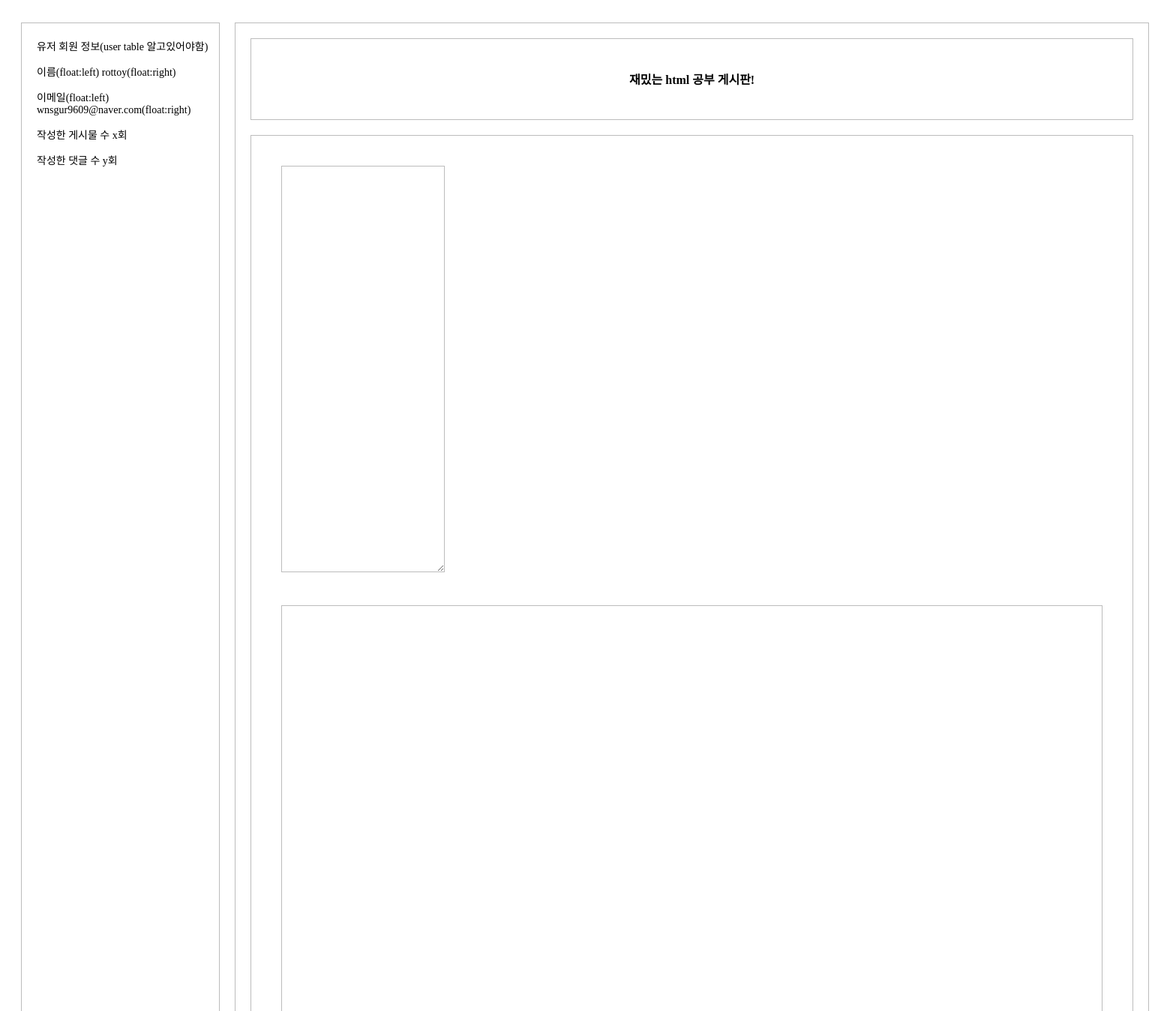
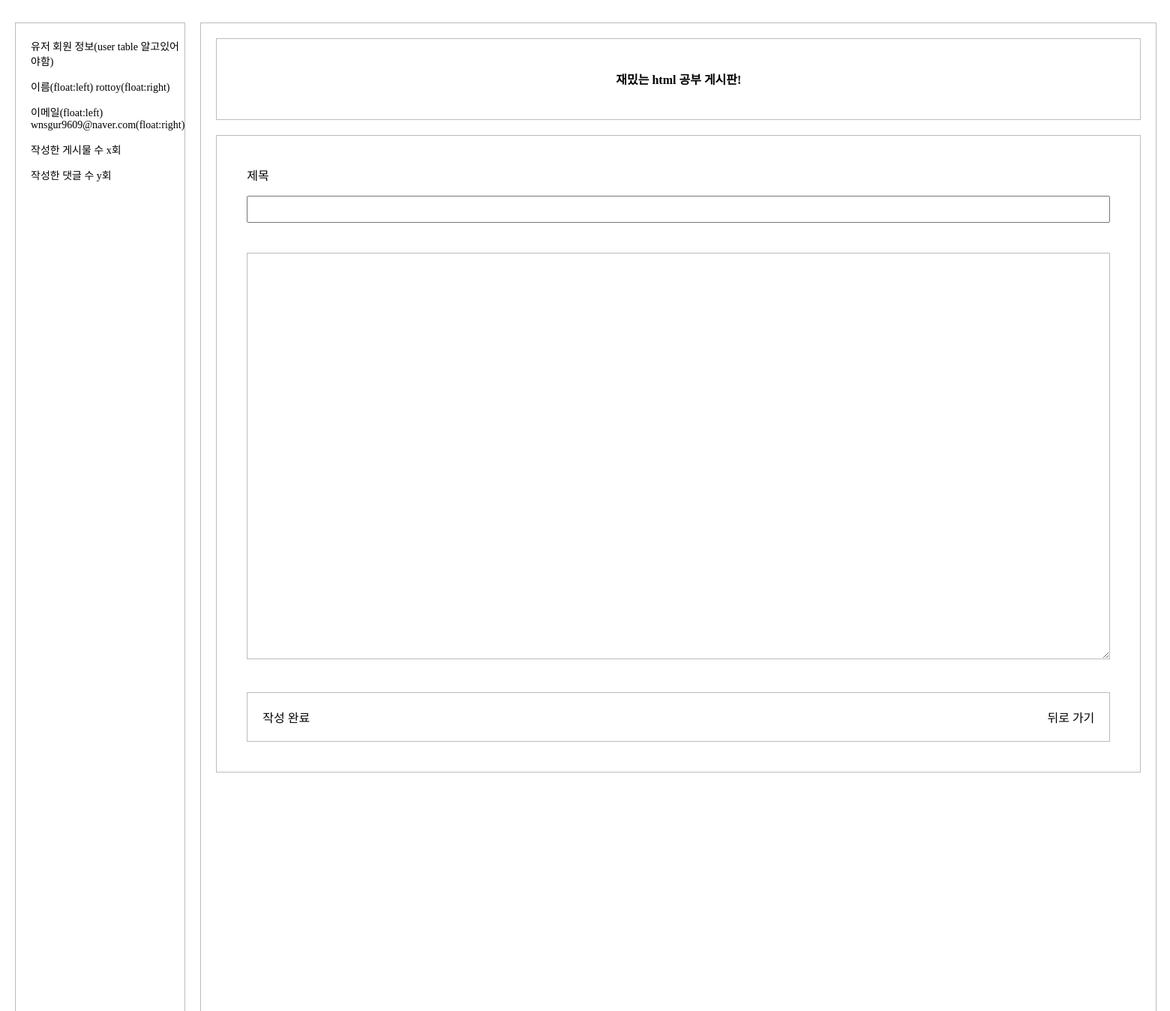
Before and after one commit to rottoy/Flask_SignUp_Project, a Flask app: page /main/write_page in a window 1560 px wide. Shown: the top 1348 px of the page at 75% size. Run offline with Flask 2, Linux system fonts and the light colour scheme; the visitor is signed in with stand-in values (Sample User, id 1); tables that the repository leaves empty or names only in its code hold one stand-in row (values such as "Sample post").

Commit message:
HTML 템플릿 대부분 완성, CRUD중 CUD 해야됨 U중

```diff
--- a/app.py
+++ b/app.py
@@ -94,12 +94,20 @@ def login():
 	return "실패!"
 
 #Session Needed URL
-@app.route('/main')
+@app.route('/main', methods=['GET','POST'])
 def main_page():
 	if session.get('users'):
+
 		try:
 			db= connect_mysql()
 			with db.cursor() as cursor:
+				if request.methods =='POST':
+					content_title = request.form['content_title']
+					content_textarea = request.form['content_textarea']
+				#update boards
+					sql ="""SELECT * FROM userinformation.boards;"""
+
+				#read boards
 				sql ="""SELECT * FROM userinformation.boards;"""
 
 				cursor.execute(sql)
@@ -111,7 +119,6 @@ def main_page():
 
 				return render_template('main_page.html', boards=boards, details="none")
 		except Exception as e:
-			print("오류 발생1")
 			return render_template('error.html',error=str(e))
 		finally:
 			db.close()
@@ -133,10 +140,13 @@ def board_page(index):
 
 
 				cursor.close()
-				for board in boards:
-					print(str(board))
+				if boards[0][3] == session['users'] :
+					return render_template('main_page.html', boards=boards,details="readAndUpdate")
+				else :
+					return render_template('main_page.html', boards=boards,details="read")
 
-				return render_template('main_page.html', boards=boards,details="read")
+
+
 		except Exception as e:
 			return render_template('error.html',error=str(e))
 		finally:
@@ -149,17 +159,37 @@ def board_page(index):
 @app.route('/main/write_page')
 def write_page():
 	if session.get('users'):
+		#no need sql
 		try:
 			db= connect_mysql()
 			with db.cursor() as cursor:
+				#board_writer , board_title, board_contents need
 				sql ="""SELECT SQL_NO_CACHE * FROM userinformation.boards;"""
 
 				cursor.execute(sql)
 				boards=cursor.fetchall()
+				cursor.close()
 
+				return render_template('main_page.html', boards=boards,details="write")
+		except Exception as e:
+			return render_template('error.html',error=str(e))
+		finally:
+			db.close()
+	else:
+		return render_template('error.html',error='유효하지 않은 접근입니다.')
+
+@app.route('/main/write_page/<int:index>')
+def update_page(index):
+	if session.get('users'):
+		try:
+			db= connect_mysql()
+			with db.cursor() as cursor:
+				#board_writer , board_title, board_contents need
+				sql ="""SELECT SQL_NO_CACHE * FROM userinformation.boards where board_idx='$s';""" % (index)
+
+				cursor.execute(sql)
+				boards=cursor.fetchall()
 				cursor.close()
-				for board in boards:
-					print(str(board))
 
 				return render_template('main_page.html', boards=boards,details="write")
 		except Exception as e:
@@ -170,6 +200,7 @@ def write_page():
 
 	else:
 		return render_template('error.html',error='유효하지 않은 접근입니다.')
+
 if __name__ == "__main__":
 	app.run()
 
--- a/static/css/main_page.css
+++ b/static/css/main_page.css
@@ -1,4 +1,6 @@
 html,body{
+    margin:0;
+    padding:0;
     height: 100%;
 }
 a{color:#000000; text-decoration-line: none;}
@@ -87,4 +89,14 @@ a:hover{text-decoration-line: underline;}
 #content_textarea
 {
     height: 500px;
+    width: 1109px;
 }
+.content_title
+{
+    margin:20px;
+}
+#content_title
+{
+    height: 30px;
+    width: 1143px;
+}
--- a/templates/main_page.html
+++ b/templates/main_page.html
@@ -53,6 +53,7 @@
                         <a href="{{url_for('write_page')}}">글쓰기</a>
                     </div>
 
+
                     {% elif details=="read" %}
                     <div class=content_header>
                         <p><a href=# id='content_writer' stype="display : inline;">작성자 : {{boards[0][3]}}</a>
@@ -68,16 +69,43 @@
                     <div class=content_bottom>
                         <a href="{{url_for('write_page')}}">글쓰기</a><a href="{{url_for('main_page')}}" style="float: right;">뒤로 가기</a>
                     </div>
-                    {% elif details=="write" %}
-                    <textarea id="content_textarea"></textarea>
+
+
+                    {% elif details=="readAndUpdate" %}
+                    <div class=content_header>
+                        <p><a href=# id='content_writer' stype="display : inline;">작성자 : {{boards[0][3]}}</a>
+                            <div style="display: inline;">작성일 : {{boards[0][4]}}</div> <div style="display: inline; float: right;">조회수 : </div>
+                        </p>
+
+                    </div>
                     <div class=content_posting>
                         <h4>{{boards[0][1]}}</h4>
                         <br>
                         <p>{{boards[0][2]}}</p>
                     </div>
                     <div class=content_bottom>
+                        <a href="{{url_for('write_page')}}">글쓰기</a>
+                        &nbsp;&nbsp;&nbsp;
+                        <a href="{{url_for('write_page' , index=boards[0][0])}}">수정</a>
                         <a href="{{url_for('main_page')}}" style="float: right;">뒤로 가기</a>
                     </div>
+
+
+                    {% elif details=="write" %}
+                    <form id='update_form' action="{{url_for('main_page')}}", method="POST">
+                        <div class=content_title>
+                            <p>제목</p>
+                            <input type=text id='content_title' name='content_title'>
+                        </div>
+
+
+                        <textarea id="content_textarea" name='content_textarea'></textarea>
+
+                        <div class=content_bottom>
+                            <a href="javascript:;" onclick="document.getElementById('update_form').submit();">작성 완료</a>
+                            <a href="{{url_for('main_page')}}" style="float: right;">뒤로 가기</a>
+                        </div>
+                    </form>
                     {% endif %}
 
 
```
